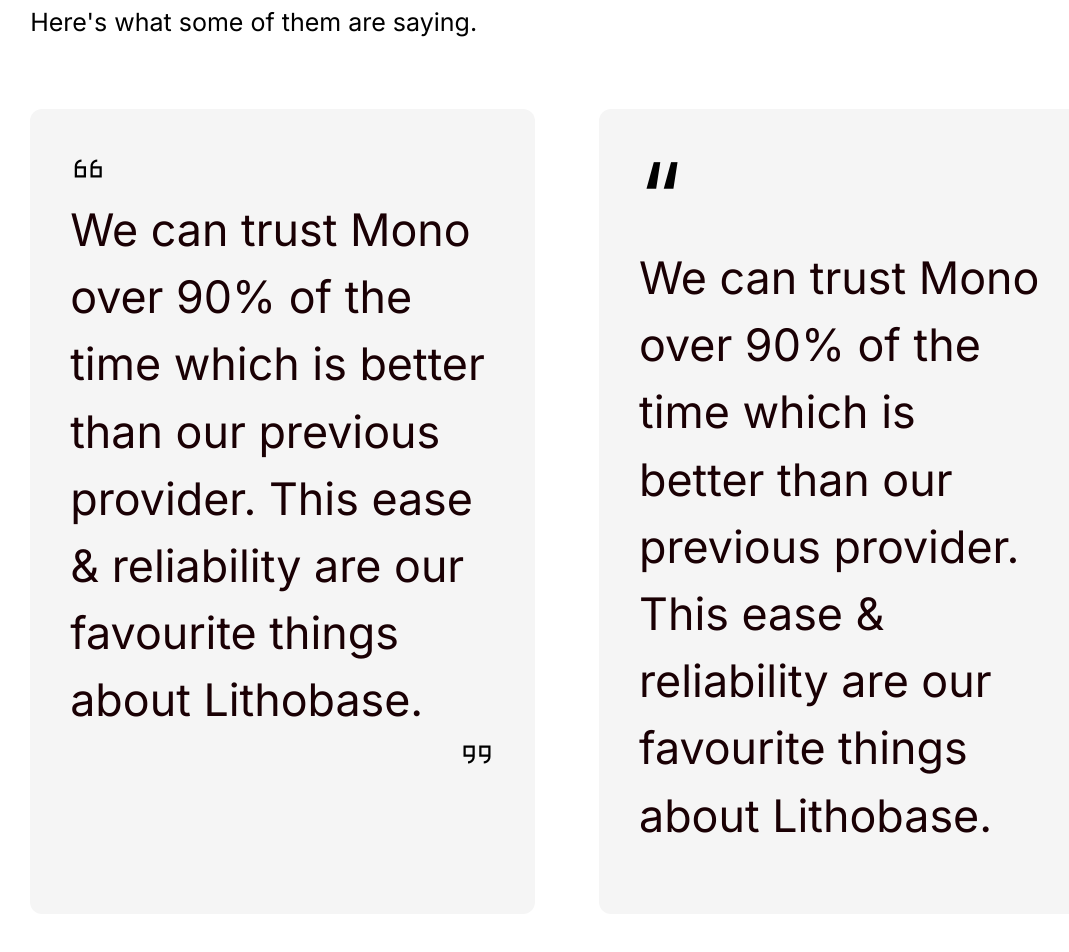
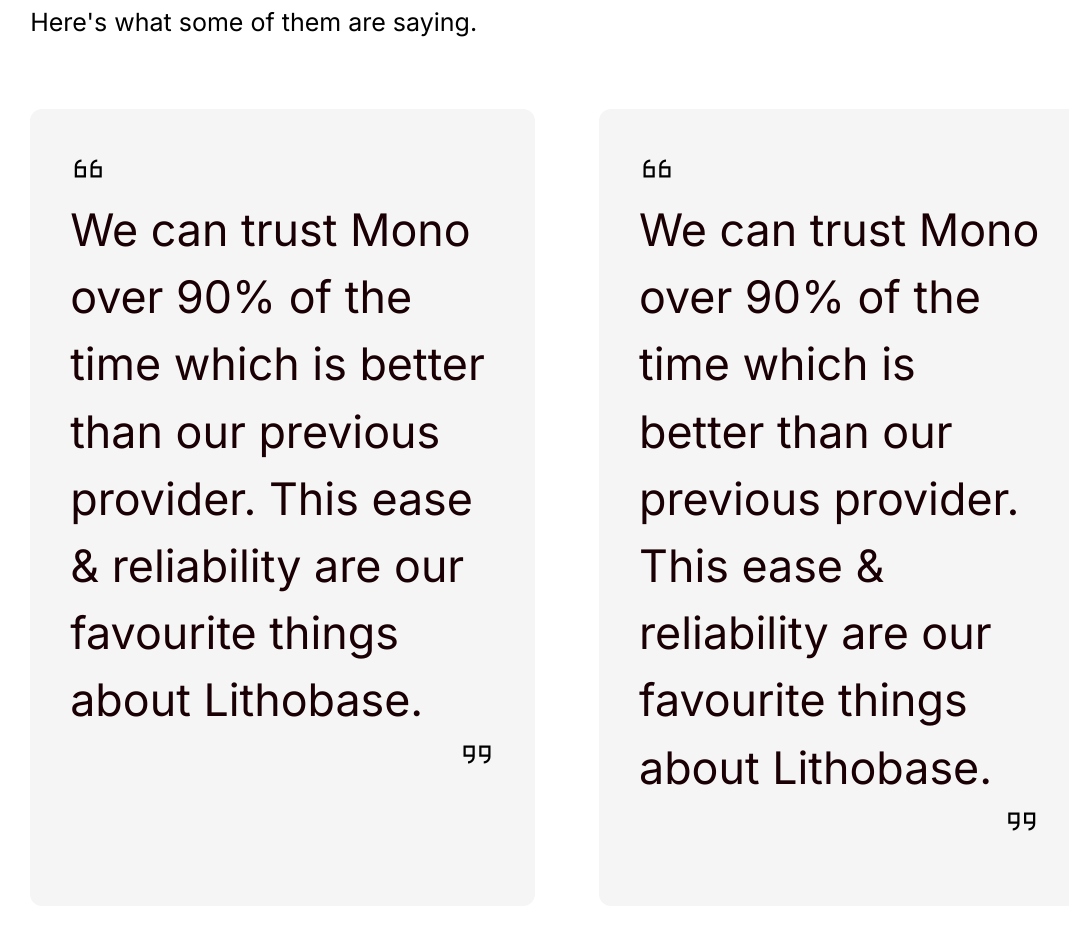
Before and after one commit to Lithobase/Landing-Page, a Vue app: page / in a window 1280 px wide. Shown: the part 3900-4852 px from the top of the page, without its empty margins (85-1154 px from the left). Built offline with nearby package versions, Linux system fonts and the light colour scheme; a web font is replaced by a local one.

Commit message:
Unify quotes styles

```diff
--- a/src/views/HomeView.vue
+++ b/src/views/HomeView.vue
@@ -324,11 +324,16 @@
               <span></span>
               <div>
                 <div></div>
-                <span class="text-8xl">&#8220;</span>
+                <p class="mb-2">
+                  <span class="las la-quote-left text-4xl"></span>
+                </p>
                 <p class="text-[1.5rem] md:text-[2.8rem] text-brand-black">
                   We can trust Mono over 90% of the time which is better than
                   our previous provider. This ease & reliability are our
                   favourite things about Lithobase.
+                </p>
+                <p class="text-right">
+                  <span class="las la-quote-right text-4xl"></span>
                 </p>
               </div>
               <br />
```
